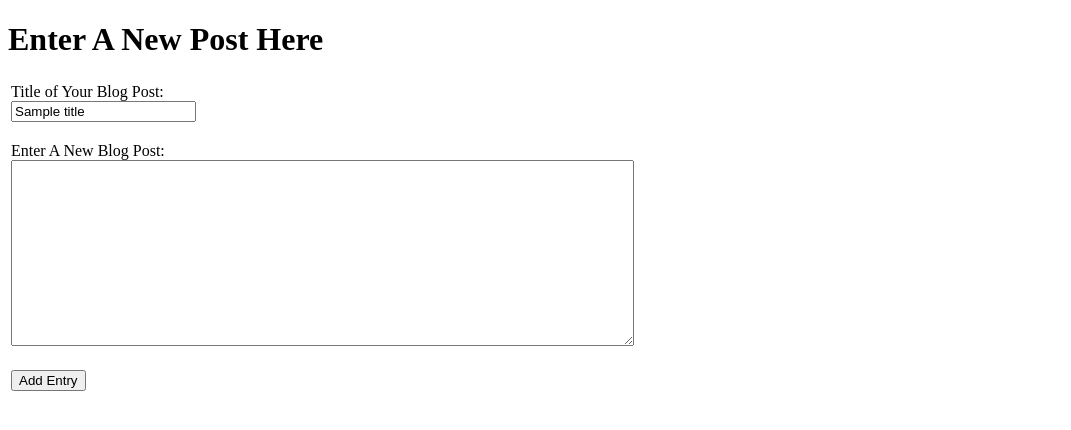
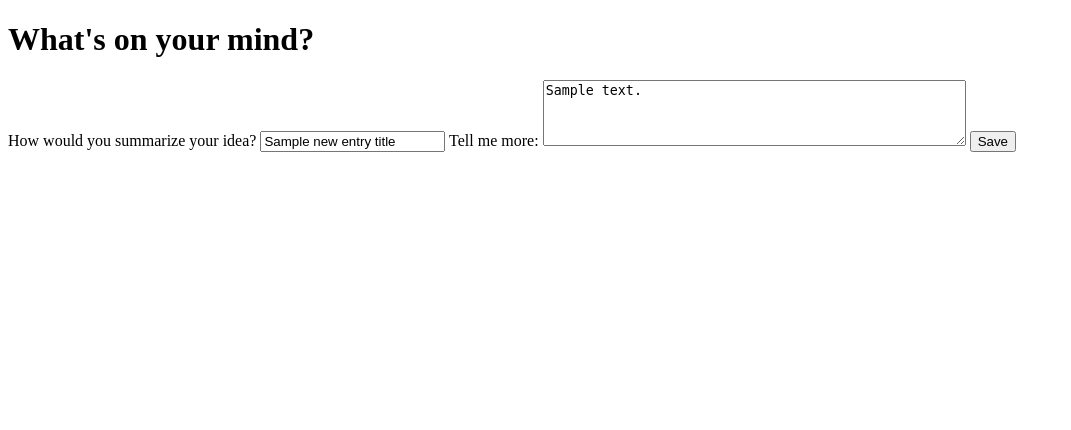
Before and after one commit to arood3/build-a-blog, a Flask app: template templates/newpost.html in a window 1280 px wide. Shown: the part 26-456 px from the top of the page, without its empty margins (0-1071 px from the left). Run offline with Flask 2, Linux system fonts and the light colour scheme; the template is opened without the code that fills it: most values are stand-ins (such as "Sample title", 1, 10 or a date in 2020).

Commit message:
updated templates

```diff
--- a/templates/newpost.html
+++ b/templates/newpost.html
@@ -1,33 +1,15 @@
 {% extends "base.html" %}
 
 {% block content %}
-<h1>Enter A New Post Here</h1>
-<form action ='/newpost' method = 'post'>
-    <table>
-        <tr>
-            <td>
-            <label>
-                Title of Your Blog Post:</br>
-                <input type="text" name='title' value='{{title}}'/>
-                <p class="error">{{title_error}}</p>
-            </label>
-            </td>
-            <tr>
-                <td>
-                <label>
-                Enter A New Blog Post:</br>
-                <textarea name="body" rows="12" cols="75" value='{{body}}'></textarea>
-                <p class="error">{{body_error}}</p>
-                </label>
-               </td>
-            </tr>
-           <tr>
-               <td>
-                    <input type="submit" value='Add Entry' />
-               </td>
-           </tr>
-        </table>
+<h1>What's on your mind?</h1>
+<form action="/new_entry" method="post">
+
+        <label for="title_field">How would you summarize your idea?</label>
+        <input id="title_field" name="title" type="text" value="{{ new_entry_title }}">
+
+        <label for="body_field">Tell me more:</label>
+        <textarea rows="4" cols="50" id="body_field" name="body" >{{ new_entry_body }}</textarea>
+
+    <input id="submit_button" type="submit" value="Save">
 </form>
-
-
 {% endblock %}
```
